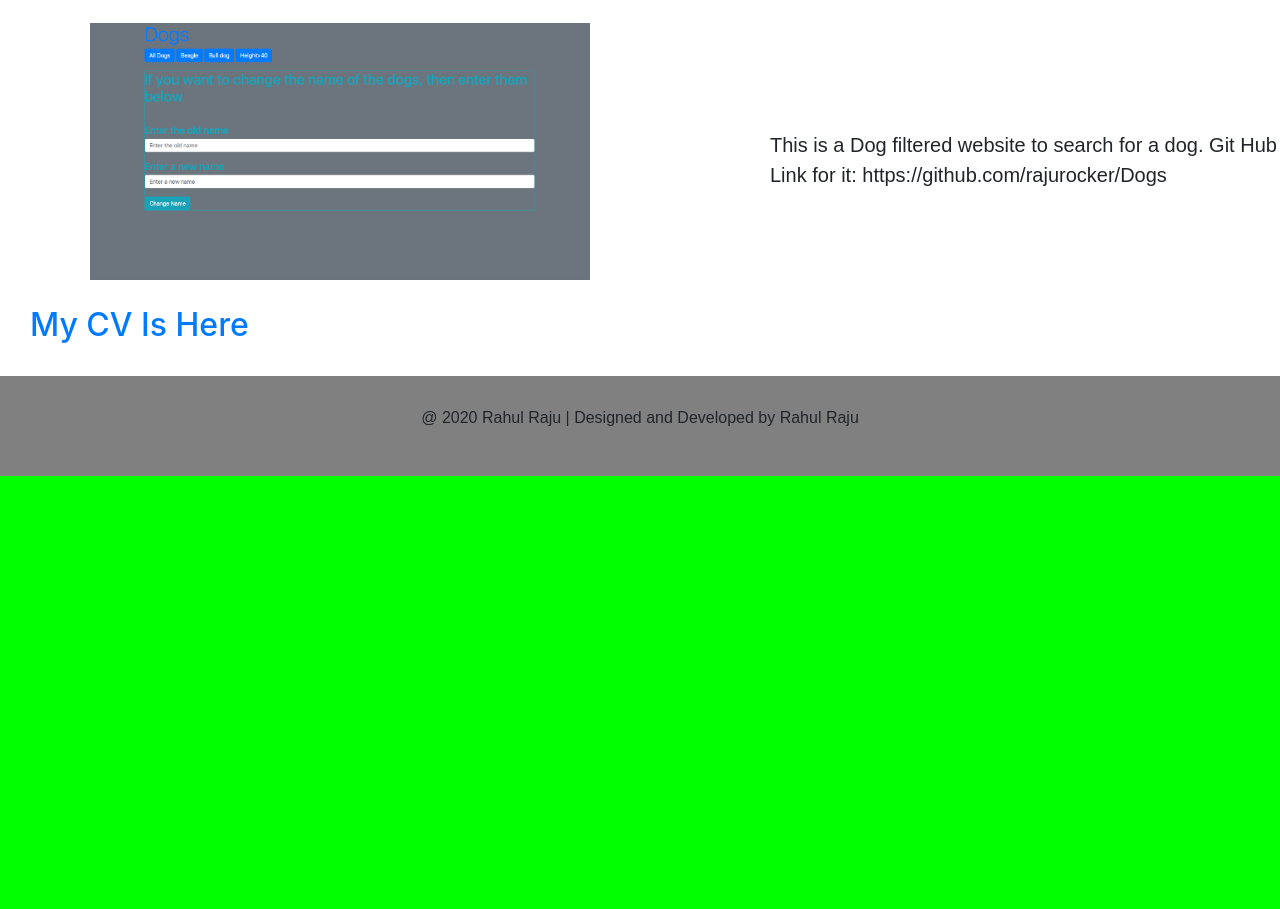
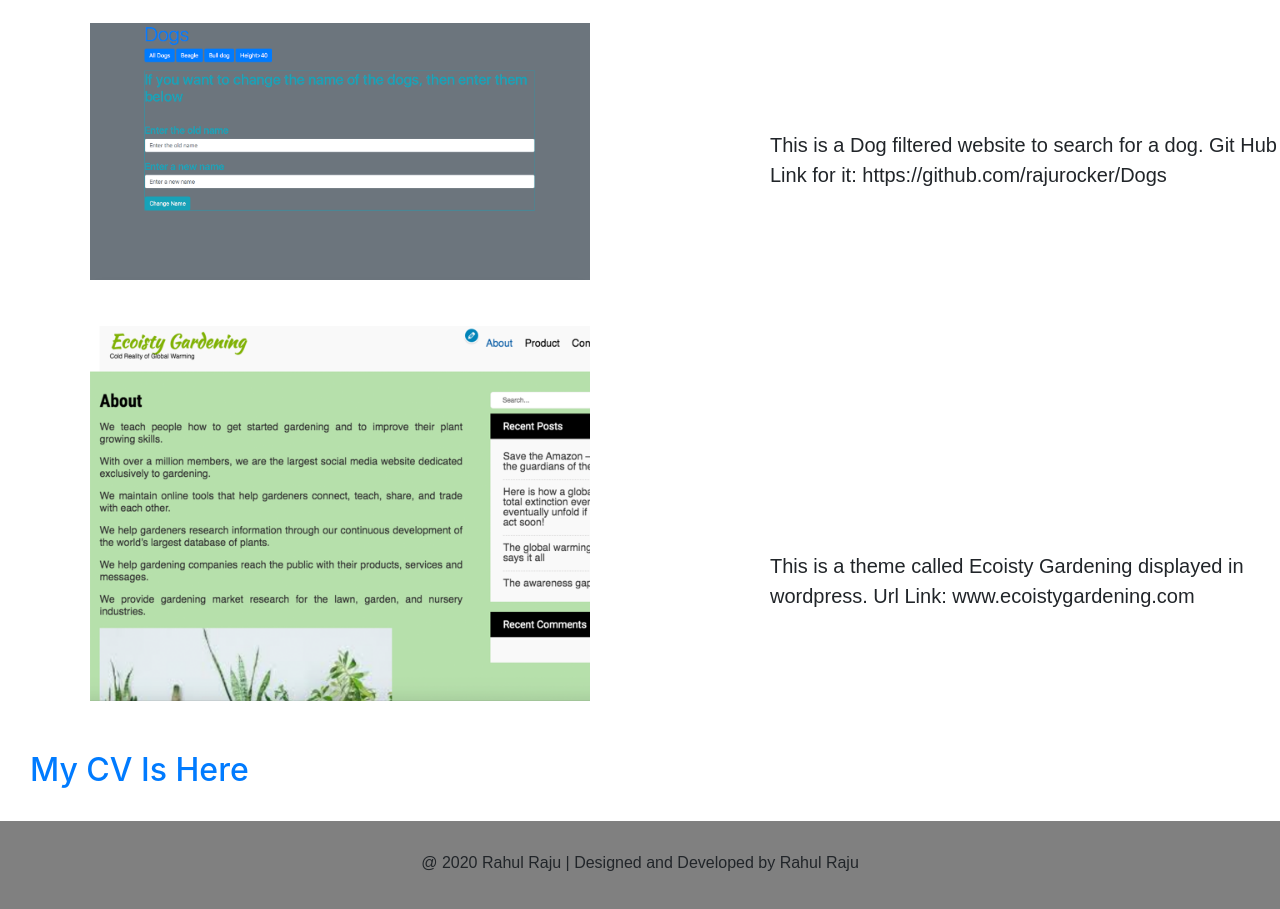
Before and after one commit to rajurocker/Portfolio, a plain HTML site: page index.html in a window 1280 px wide. Shown: the part 2061-2970 px from the top of the page. Before the commit the page ends 2537 px from the top, so only its background shows below. Drawn offline with nearby package versions, Linux system fonts and the light colour scheme.

Commit message:
portfolio

```diff
--- a/css/styles.css
+++ b/css/styles.css
@@ -128,6 +128,23 @@ p {
 }
 
 
+.wpress {
+	max-width: 500px;
+	margin-left: 90px;
+	padding-top: 20px;
+	padding-bottom: 20px;
+}
+
+.thisWpress {
+	margin-left: 770px;
+	max-width: 600px;
+	margin-top: -170px;
+	padding-bottom: 100px;
+	font-size: 20px;
+}
+
+
+
 .cv {
 	margin: 30px;
 }
--- a/index.html
+++ b/index.html
@@ -79,7 +79,11 @@
 
 	<p class="thisDog">This is a Dog filtered website to search for a dog. Git Hub Link for it: https://github.com/rajurocker/Dogs</p>
 
+	<img class="wpress" src="images/Ecoisty.png">
 
+	<p class="thisWpress">This is a theme called Ecoisty Gardening displayed in wordpress. Url Link: www.ecoistygardening.com</p>
+
+	<br>
 
 	<h2><a href="RahulCVproject-01.png" class="cv" id="Cv">My CV Is Here</a></h2>
 
```
Also changed, not shown: images/Ecoisty.png (added), 2 other files.
